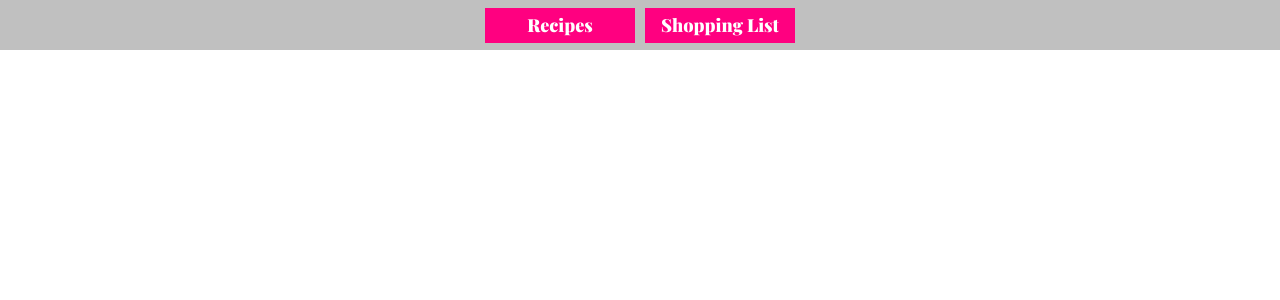
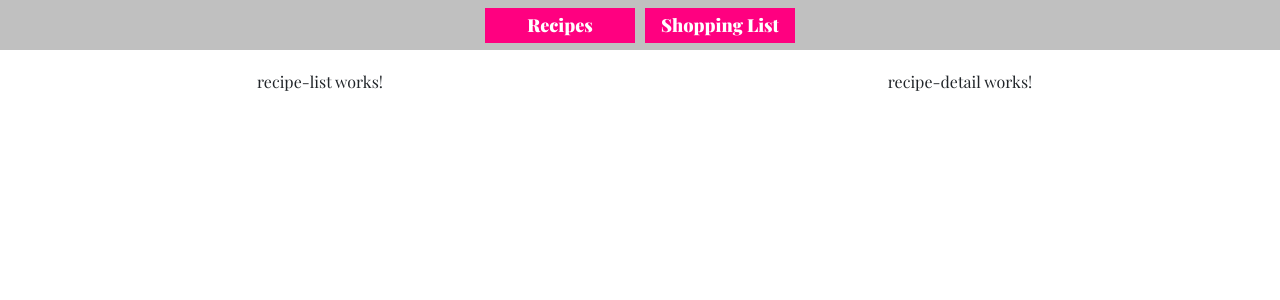
Before and after one commit to pribala/recipe-app, an Angular app: page / in a window 1280 px wide. Shown: the top 300 px of the page. Built offline with nearby package versions, Linux system fonts and the light colour scheme; a web font is replaced by a local one.

Commit message:
recipes component structure

```diff
--- a/src/app/app.component.html
+++ b/src/app/app.component.html
@@ -1 +1,4 @@
 <app-header></app-header>
+<div>
+  <app-recipes></app-recipes>
+</div>
--- a/src/app/recipes/recipes.component.html
+++ b/src/app/recipes/recipes.component.html
@@ -1,3 +1,8 @@
-<p>
-  recipes works!
-</p>
+<div fxLayout="row" fxLayoutAlign="space-between start center">
+  <div class="wrapper" fxLayout="row" fxLayoutAlign="center start">
+    <app-recipe-list></app-recipe-list>
+  </div>
+  <div class="wrapper" fxLayout="row" fxLayoutAlign="center start">
+    <app-recipe-detail></app-recipe-detail>
+  </div>
+</div>
--- a/src/app/recipes/recipes.component.scss
+++ b/src/app/recipes/recipes.component.scss
@@ -0,0 +1,11 @@
+
+@import 'variables';
+.wrapper {
+    width: 100%;
+    padding: 20px;
+    height: 100vh;
+}
+
+.wrapper:first-child {
+    // border-right: 1px solid $medium-gray;
+}
--- a/src/sass/_variables.scss
+++ b/src/sass/_variables.scss
@@ -2,4 +2,5 @@ $nav-button: #ff0080;
 $nav-button-width: 150px;
 $nav-button-height: 35px;
 $nav-height: 50px;
-$medium-gray: 	#C0C0C0;
+$medium-gray:#C0C0C0;
+$container-background: #B2CEE6;
```
